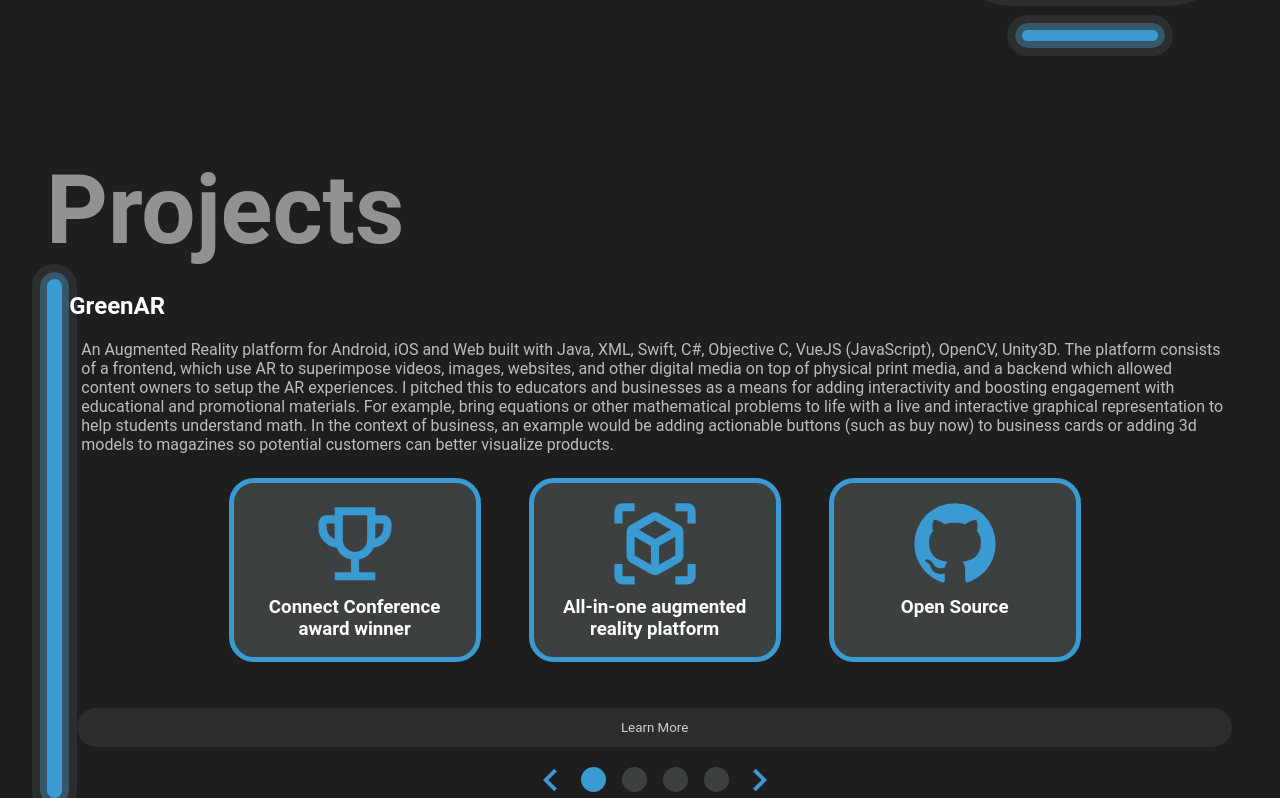
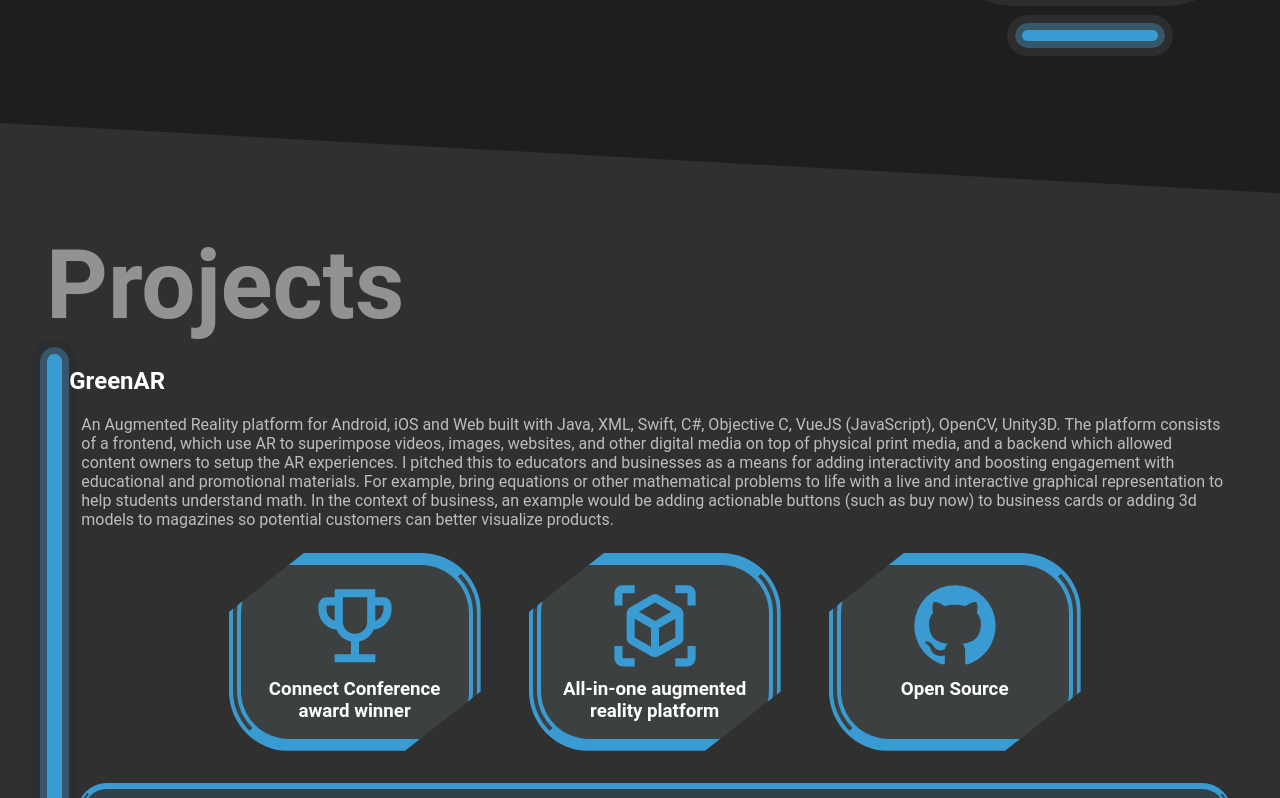
Before and after one commit to Daniel-Genkin/Website, a Vue app: page / in a window 1280 px wide. Shown: the part 302-1100 px from the top of the page. Built offline with nearby package versions, Linux system fonts and the light colour scheme.

Commit message:
make interactive elements more noticable

```diff
--- a/src/App.vue
+++ b/src/App.vue
@@ -35,15 +35,40 @@ function onLoaded(payload: OnLoadData): void {
 function goToHash(hash: string): void {
   location.hash = hash;
 }
+
+function onHover(e: any) {
+  e.target.style.color = accentColor.value;
+}
+
+function onUnHover(e: any) {
+  e.target.style.color = "white";
+}
 </script>
 
 <template>
   <header>
     <Transition>
       <nav v-if="showNav">
-        <RouterLink to="/">Daniel Genkin</RouterLink>
+        <RouterLink
+          to="/"
+          @focusin="onHover"
+          @focusout="onUnHover"
+          @mouseover="onHover"
+          @mouseleave="onUnHover">
+            Daniel Genkin
+        </RouterLink>
         <div class="items">
-          <a v-for="menuItem in menuItems" :key="menuItem.link" @click="goToHash(menuItem.link)">{{ menuItem.label }}</a>
+          <a
+            v-for="menuItem in menuItems"
+            :key="menuItem.link"
+            class="item"
+            @click="goToHash(menuItem.link)"
+            @focusin="onHover"
+            @focusout="onUnHover"
+            @mouseover="onHover"
+            @mouseleave="onUnHover">
+              {{ menuItem.label }}
+            </a>
         </div>
         <span id="navScrollBar" :style="{width: scrollPosition, backgroundColor: accentColor}"></span>
       </nav>
@@ -53,9 +78,10 @@ function goToHash(hash: string): void {
 </template>
 
 <style scoped>
-.items * {
+.item {
   min-width: auto;
 }
+
 .items {
   width: 100%;
   height: 50px;
--- a/src/assets/main.css
+++ b/src/assets/main.css
@@ -56,12 +56,21 @@ p {
 }
 
 button {
-  color: #D1D1D1;
-  background-color: #2C2C2C;
-  border-radius: 25px;
-  padding: 12px 24px;
-  border-style: none;
+  border: 6px solid transparent;
+  border-left-style: double;
+  border-right-style: double;
+  border-radius: 60px;
+  border-color: rgb(58, 155, 210);
+  padding: 12px 16px;
   margin: 8px;
+  color: #3A9BD2;
+  font-size: 1.3rem;
+  font-weight: 600;
+  background-color: #3a9ad227;
+}
+
+button:hover, button:focus {
+  background-color: #3a9ad263;
 }
 
 nav {
@@ -117,6 +126,14 @@ a:hover, button:hover {
   max-width: 1200px;
 }
 
+.coolBorder {
+  border: 12px solid transparent;
+  border-left-style: double;
+  border-right-style: double;
+  border-radius: 60px;
+  clip-path: polygon(30% 0, 100% 0, 100% 70%, 70% 100%, 0 100%, 0 30%);
+}
+
 .verticalPill {
   width: 30px;
   min-width: 30px;
--- a/src/components/elements/IconCard.vue
+++ b/src/components/elements/IconCard.vue
@@ -11,7 +11,7 @@ defineProps<{
 
 <template>
   <div>
-    <div id="card" :style="{
+    <div id="card" class="coolBorder" :style="{
       borderColor: color
     }">
       <icon :src="icon" class="cardIcon" :color="color" />
@@ -32,9 +32,6 @@ defineProps<{
   background-color: #3D4041;
   padding: 12px;
   margin: 24px;
-  border-radius: 25px;
-  border-style: solid;
-  border-width: 5px;
   height: 100%;
 }
 </style>
--- /dev/null
+++ b/src/components/elements/OddSection.vue
@@ -0,0 +1,23 @@
+<script setup lang="ts">
+
+</script>
+
+<template>
+    <div id="background">
+      <slot></slot>
+    </div>
+</template>
+
+<style scoped>
+#background {
+  width: 100%;
+  margin-bottom: 100px;
+  margin-top: 75px;
+  padding: 100px 0;
+  display: flex;
+  justify-content: center;
+  align-items: center;
+  background-color: #303030;
+  clip-path: polygon(0 0, 100% 8%, 100% 100%, 0 92%);
+}
+</style>
--- a/src/components/elements/Pill.vue
+++ b/src/components/elements/Pill.vue
@@ -78,7 +78,7 @@ onUnmounted(() => {
            }">
       </div>
     </div>
-</div>
+  </div>
 </template>
 
 <style scoped>
--- a/src/components/elements/Slideshow.vue
+++ b/src/components/elements/Slideshow.vue
@@ -65,6 +65,7 @@ function setPosition(newPosition: number): void {
   height: 25px;
   width: 25px;
   padding: 0;
+  border-style: none;
 }
 
 svg {
--- a/src/components/sections/AppPreviewIntro.vue
+++ b/src/components/sections/AppPreviewIntro.vue
@@ -18,7 +18,7 @@ defineProps<{
       <div class="cols fullWidth">
         <h2>{{ project.title }}</h2>
         <p>{{ project.description }}</p>
-        <button @click="goToExternal(project.projectButton.link)">{{ project.projectButton.caption }}</button>
+        <button :style="{borderColor: project.accentColor, color: project.accentColor}" @click="goToExternal(project.projectButton.link)">{{ project.projectButton.caption }}</button>
       </div>
     </div>
     <div class="rows wrap">
@@ -33,7 +33,7 @@ defineProps<{
 
 <style scoped>
 .cardIcon {
-  height: 150px;
+  height: 175px;
   width: 275px;
   margin-bottom: 48px;
 }
--- a/src/components/sections/ProjectsPreview.vue
+++ b/src/components/sections/ProjectsPreview.vue
@@ -37,7 +37,7 @@ var item = computed<Project>(() => props.content[position.value]);
                           color="#3A9BD2"
                           class="cardIcon"/>
               </div>
-              <button style="margin-top: 56px" @click="goToInternal(router, item.pageLink)">Learn More</button>
+              <button style="margin-top: 56px;" @click="goToInternal(router, item.pageLink)">Learn More</button>
             </div>
           </div>
         </Transition>
--- a/src/components/sections/TechGrid.vue
+++ b/src/components/sections/TechGrid.vue
@@ -22,7 +22,7 @@ function onUnHover(e: any) {
       <div
         v-for="tech in technologies"
         :key="tech.technology"
-        class="card"
+        class="card coolBorder"
         :data-title="tech.technology"
         @focusin="onHover"
         @focusout="onUnHover"
@@ -62,11 +62,6 @@ function onUnHover(e: any) {
   padding: 12px;
   display: flex;
   flex-direction: column;
-  clip-path: polygon(30% 0, 100% 0, 100% 70%, 70% 100%, 0 100%, 0 30%);
-  border: 12px solid transparent;
-  border-left-style: double;
-  border-right-style: double;
-  border-radius: 60px;
 }
 
 [data-title]:focus:after,
--- a/src/views/IndexView.vue
+++ b/src/views/IndexView.vue
@@ -1,4 +1,5 @@
 <script setup lang="ts">
+import OddSection from '@/components/elements/OddSection.vue';
 import Awards from '@/components/sections/Awards.vue';
 import Education from '@/components/sections/Education.vue';
 import IndexIntro from '@/components/sections/IndexIntro.vue';
@@ -41,30 +42,30 @@ emits('onLoaded', {
       id="top"
       class="content" />
 
+      <odd-section>
         <projects-preview
           :content="ALL_PROJECTS"
           id="projects"
-      class="content"
-      style="margin-top: 100px;"/>
+          class="content"/>
+      </odd-section>
 
     <work-experience
       :content="WORK_EXPERIENCE"
       id="workExperience"
-      class="content"
-      style="margin-top: 100px;"/>
+      class="content" />
 
+    <odd-section>
       <education
         :content="EDUCATION"
         id="education"
-      class="content"
-      style="margin-top: 100px;"/>
+        class="content"/>
+    </odd-section>
 
     <awards
       color="#3A9BD2"
       :content="AWARDS"
       id="awards"
-      class="content"
-      style="margin-top: 100px;"/>
+      class="content" />
     <!-- TODO ADD CONTACT SECTION? -->
   </main>
 </template>
```
Lines whose indentation alone changed are shown as unchanged.
